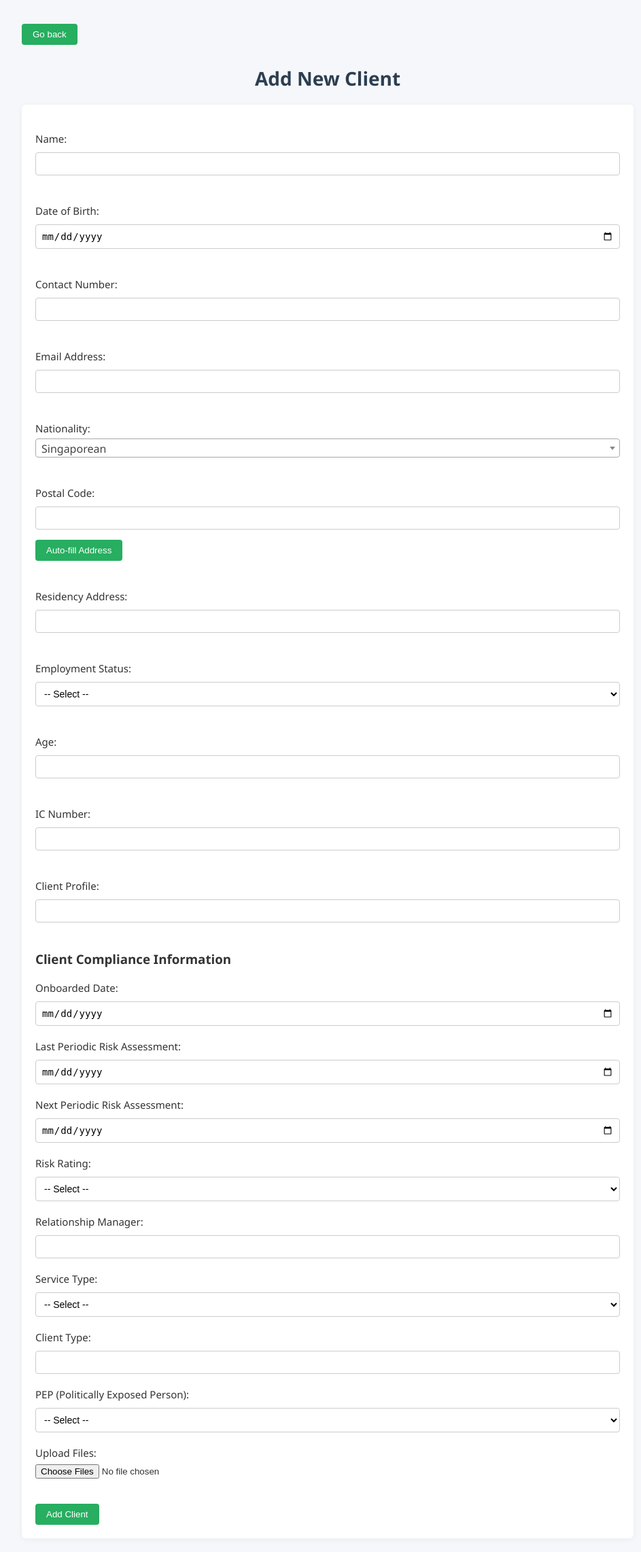
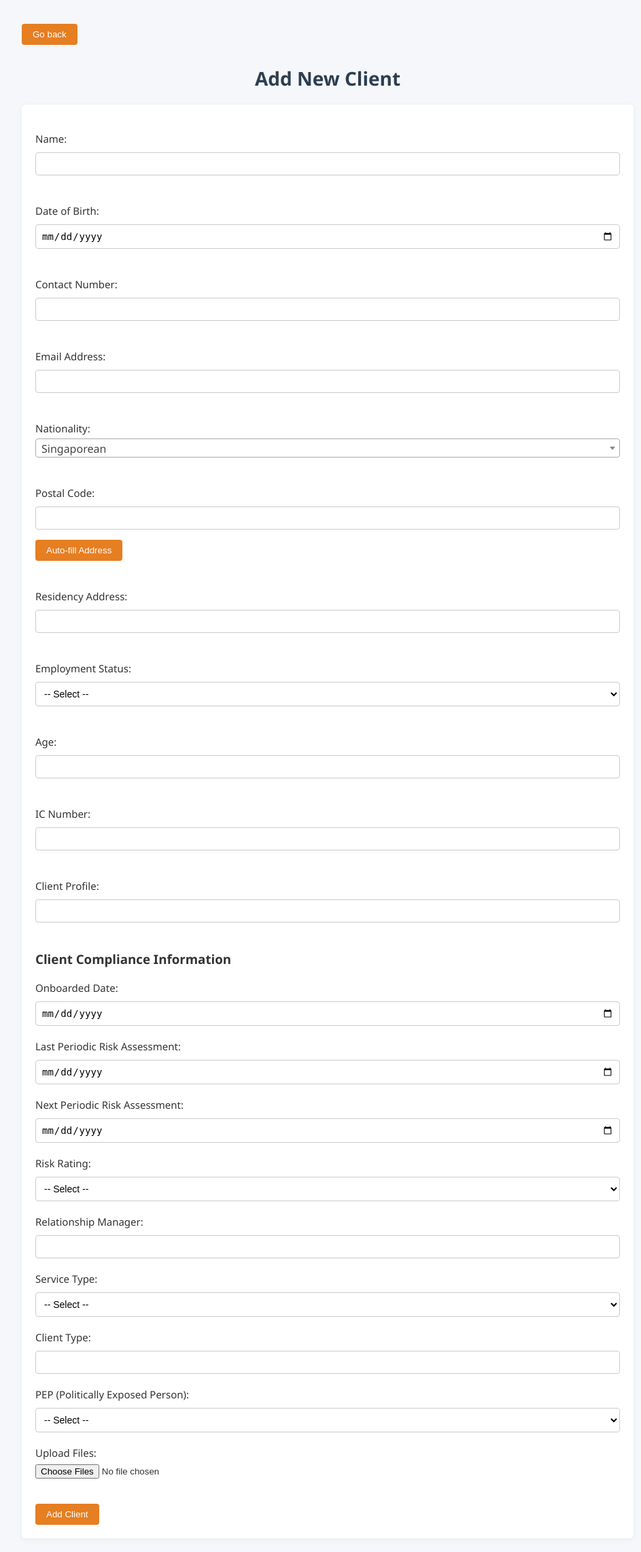
Before and after one commit to Remusseah/Client_interface, a Flask app: page /add in a window 1280 px wide. Shown: the whole page at 68% size, without its empty margins (158-1101 px from the left). Run offline with Flask 3, Linux system fonts and the light colour scheme; data that the repository does not hold is empty; some libraries are stand-ins or nearby versions.

Commit message:
thingyss

```diff
--- a/static/style.css
+++ b/static/style.css
@@ -300,7 +300,7 @@ h1 {
 
 /* Back button hover effect */
 a button:hover {
-    background-color: #7f8c8d;
+    background-color: #d35400;
 }
 
 /* Input focus glow */
@@ -315,7 +315,7 @@ form button,
 a button {
     margin-top: 15px;
     font-weight: 500;
-    background-color: #27ae60; /* Emerald green */
+    background-color: #e67e22;
     color: white;
 }
 form label {
```
